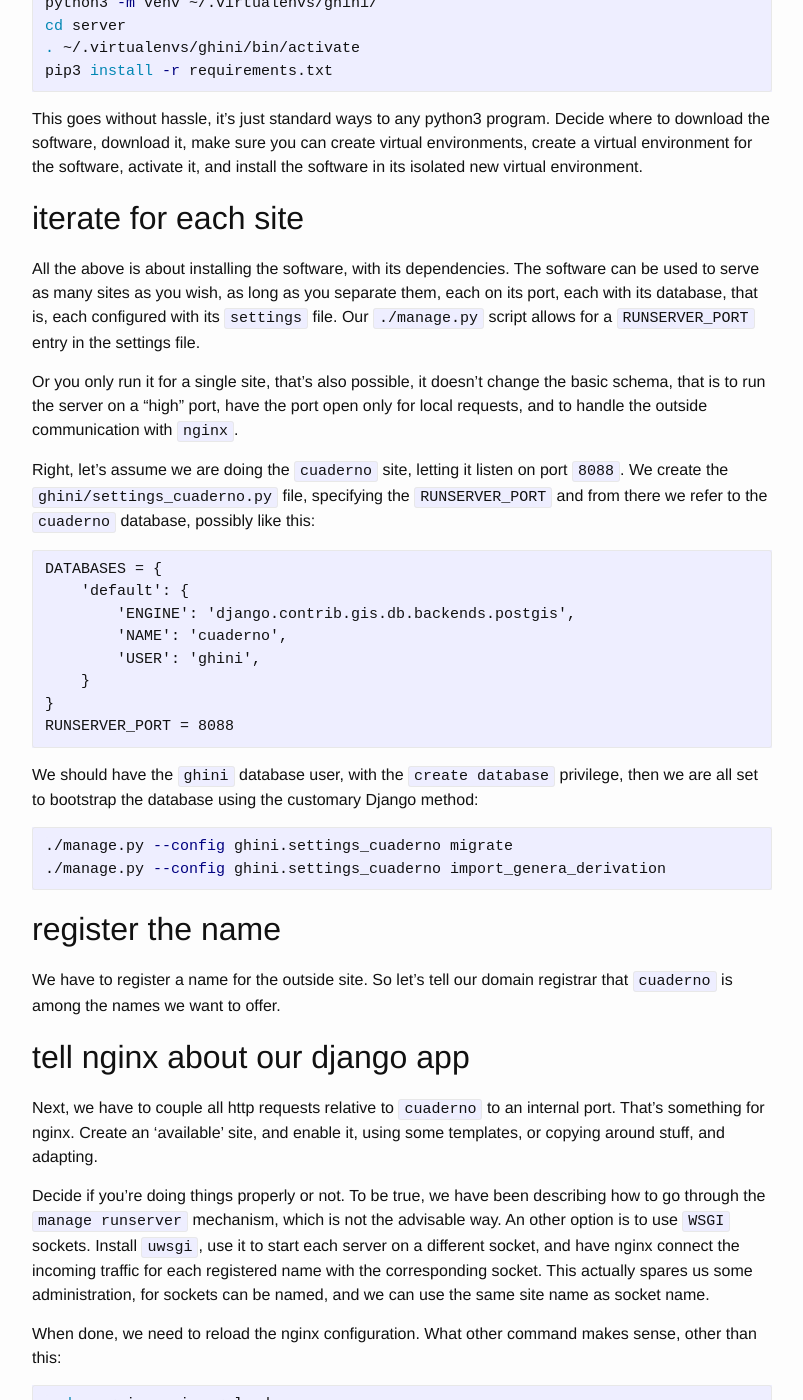
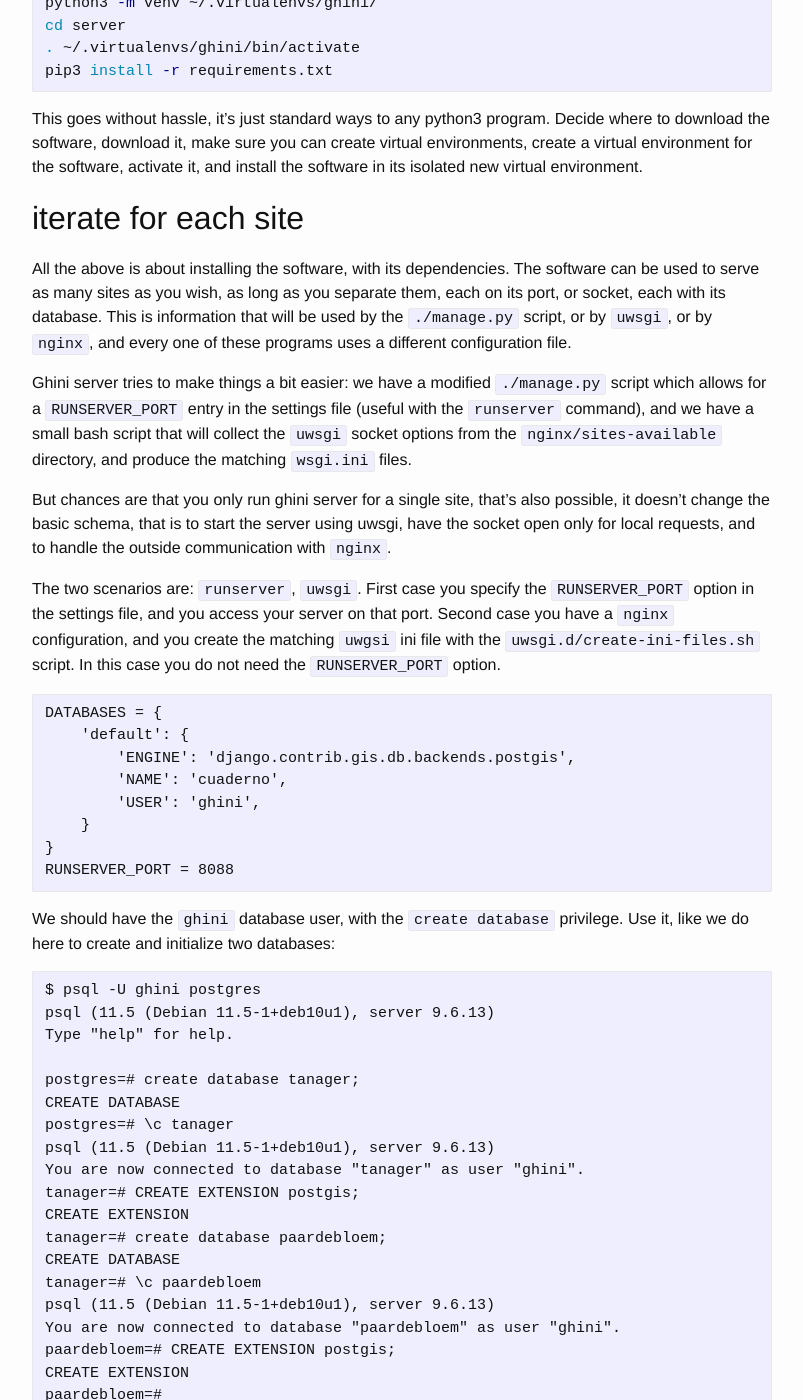
Before and after one commit to Ghini/ghini.github.io, a Jekyll site: the page built from _posts/2019-06-13-deploy-on-ghini.me.md, in a window 1280 px wide and 1400 px high, scrolled down 858 px. Shown: the whole window, without its empty margins (238-1041 px from the left). Built offline with Jekyll 4.4.1, drawn with Linux system fonts in a browser that asks for light colours; some of the changed text lies outside the part shown.

Commit message:
reviewing

````diff
--- a/_posts/2019-06-13-deploy-on-ghini.me.md
+++ b/_posts/2019-06-13-deploy-on-ghini.me.md
@@ -50,17 +50,25 @@ new virtual environment.
 ## iterate for each site
 
 All the above is about installing the software, with its dependencies.  The software can be
-used to serve as many sites as you wish, as long as you separate them, each on its port,
-each with its database, that is, each configured with its `settings` file.  Our
-`./manage.py` script allows for a `RUNSERVER_PORT` entry in the settings file.
+used to serve as many sites as you wish, as long as you separate them, each on its port, or
+socket, each with its database.  This is information that will be used by the `./manage.py`
+script, or by `uwsgi`, or by `nginx`, and every one of these programs uses a different
+configuration file.
 
-Or you only run it for a single site, that's also possible, it doesn't change the basic
-schema, that is to run the server on a "high" port, have the port open only for local
-requests, and to handle the outside communication with `nginx`.
+Ghini server tries to make things a bit easier: we have a modified `./manage.py` script
+which allows for a `RUNSERVER_PORT` entry in the settings file (useful with the `runserver`
+command), and we have a small bash script that will collect the `uwsgi` socket options from
+the `nginx/sites-available` directory, and produce the matching `wsgi.ini` files.
 
-Right, let's assume we are doing the `cuaderno` site, letting it listen on port `8088`.  We
-create the `ghini/settings_cuaderno.py` file, specifying the `RUNSERVER_PORT` and from there
-we refer to the `cuaderno` database, possibly like this:
+But chances are that you only run ghini server for a single site, that's also possible, it
+doesn't change the basic schema, that is to start the server using uwsgi, have the socket
+open only for local requests, and to handle the outside communication with `nginx`.
+
+The two scenarios are: `runserver`, `uwsgi`.  First case you specify the `RUNSERVER_PORT`
+option in the settings file, and you access your server on that port.  Second case you have
+a `nginx` configuration, and you create the matching `uwgsi` ini file with the
+`uwsgi.d/create-ini-files.sh` script.  In this case you do not need the `RUNSERVER_PORT`
+option.
 
 ```
 DATABASES = {
@@ -73,12 +81,40 @@ DATABASES = {
 RUNSERVER_PORT = 8088
 ```
 
-We should have the `ghini` database user, with the `create database` privilege, then we are
-all set to bootstrap the database using the customary Django method:
+We should have the `ghini` database user, with the `create database` privilege.  Use it,
+like we do here to create and initialize two databases:
+
+```
+$ psql -U ghini postgres
+psql (11.5 (Debian 11.5-1+deb10u1), server 9.6.13)
+Type "help" for help.
+
+postgres=# create database tanager;
+CREATE DATABASE
+postgres=# \c tanager
+psql (11.5 (Debian 11.5-1+deb10u1), server 9.6.13)
+You are now connected to database "tanager" as user "ghini".
+tanager=# CREATE EXTENSION postgis;
+CREATE EXTENSION
+tanager=# create database paardebloem;
+CREATE DATABASE
+tanager=# \c paardebloem
+psql (11.5 (Debian 11.5-1+deb10u1), server 9.6.13)
+You are now connected to database "paardebloem" as user "ghini".
+paardebloem=# CREATE EXTENSION postgis;
+CREATE EXTENSION
+paardebloem=#
+```
+
+Then we are all set to bootstrap the database using the customary Django method, after which
+we immediately create a superuser, and a guest:
 
 ```bash
-./manage.py --config ghini.settings_cuaderno migrate
-./manage.py --config ghini.settings_cuaderno import_genera_derivation
+./manage.py migrate --config ghini.settings_cuaderno
+./manage.py collectstatic --config ghini.settings_cuaderno
+./manage.py import_genera_derivation --config ghini.settings_cuaderno
+./manage.py createsuperuser --config ghini.settings_cuaderno
+./manage.py createguestuser --config ghini.settings_cuaderno
 ```
 
 ## register the name
````
